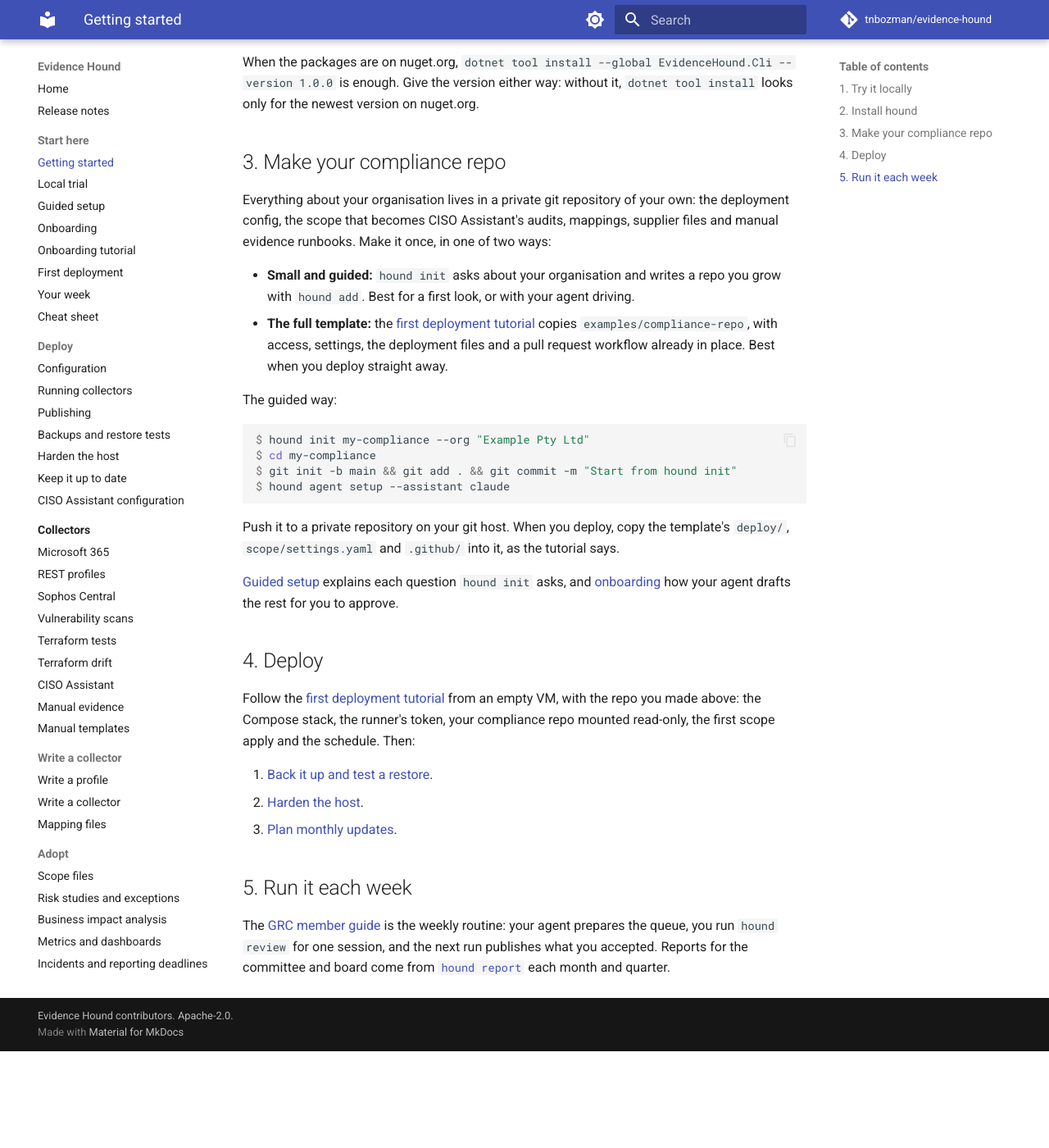
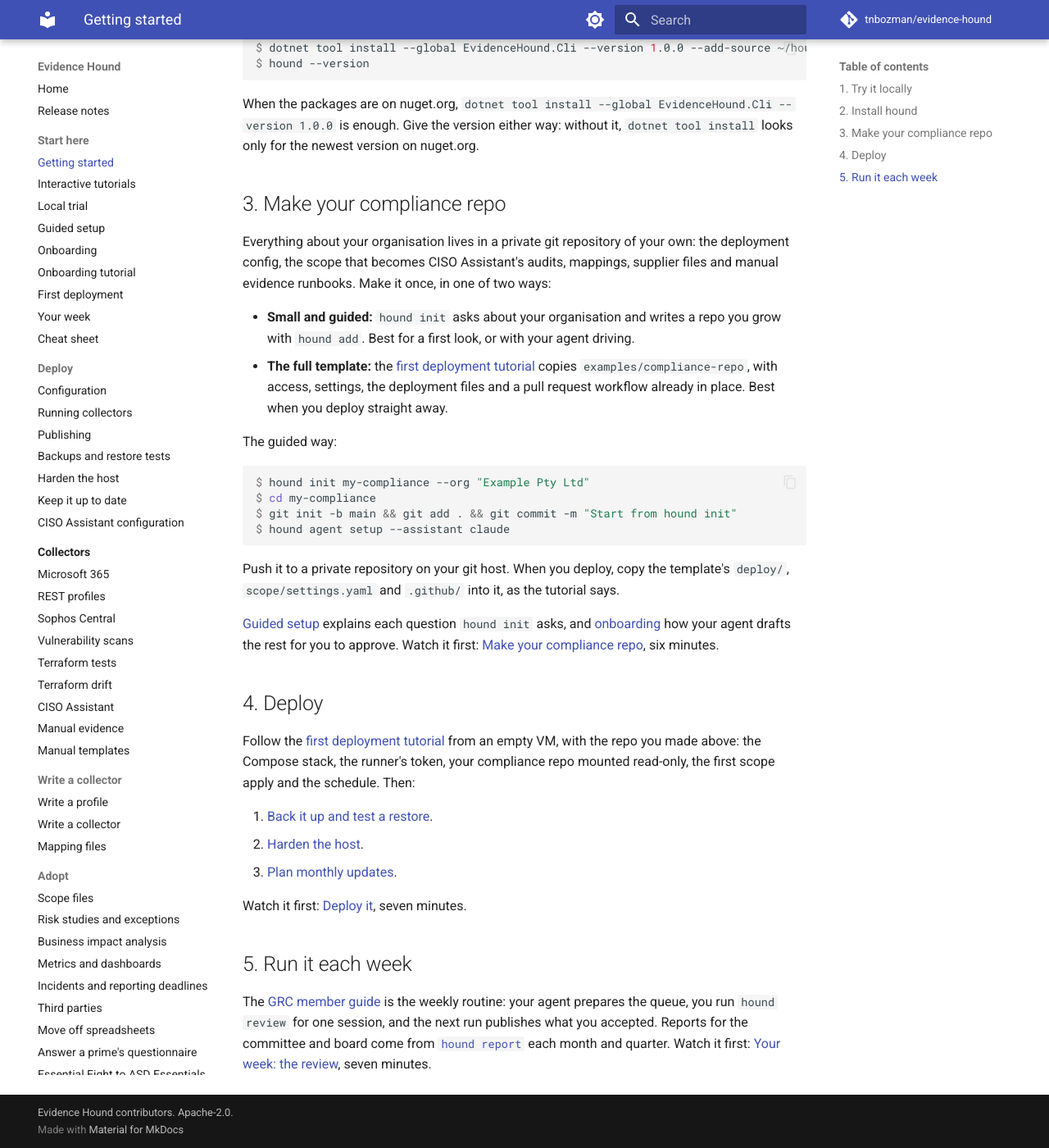
Before and after one commit to tnbozman/evidence-hound, an MkDocs documentation site: the page built from docs/getting-started.md, in a window 1280 px wide and 1400 px high, scrolled down 1057 px. Shown: the whole window at 82% size. Built offline with MkDocs 1.6.1 and Material for MkDocs 9.7.7, drawn with Linux system fonts in a browser that asks for light colours; comment, search, counter and statistics services are not loaded; before the commit the page ends 2339 px from its top, so only the background shows below that; some of the changed text lies outside the part shown.

Commit message:
feat(s20-05): publish the tutorials with the docs
Linked from getting started and the site's navigation; CI's docs job runs
the tutorial checks and the player's tests; the release workflow speaks the
narration with Kokoro before it publishes the site. The link checker and
markdownlint skip the local virtual environments.

Co-Authored-By: Claude Opus 5.5 <noreply@anthropic.com>
Claude-Session: https://claude.ai/code/session_01QC7Mi66rJRhyETCKrss4Fg

```diff
--- a/docs/getting-started.md
+++ b/docs/getting-started.md
@@ -13,14 +13,15 @@ one of these steps links to.
 4. [Deploy](#4-deploy): the [first deployment](tutorials/first-deployment.md), then backups, hardening and updates.
 5. [Run it each week](#5-run-it-each-week): the [GRC member guide](operate/grc-member.md) and your first `hound review`.
 
-The [cheat sheet](cheatsheet.md) lists every command on two pages.
+Each step has a short narrated [interactive tutorial](tutorials/interactive.md) to watch and try first. The [cheat sheet](cheatsheet.md)
+lists every command on two pages.
 
 ## 1. Try it locally
 
 You need Docker and an hour or two. The [local trial](tutorials/local-trial.md) starts a local CISO Assistant, sets up a fictional
 organisation with `hound init`, onboards its suppliers and systems with your coding agent, runs every collector against built-in dev
 servers (no real tenant needed) and walks you through a weekly review. `make trial` from a clone of this repository runs it step by
-step.
+step. Watch it first: [Try it locally](tutorials/interactive/play.html#local-trial), six minutes.
 
 ## 2. Install hound
 
@@ -64,6 +65,7 @@ Push it to a private repository on your git host. When you deploy, copy the temp
 
 [Guided setup](guided-setup.md) explains each question `hound init` asks, and [onboarding](onboarding.md) how your agent drafts the
 rest for you to approve.
+Watch it first: [Make your compliance repo](tutorials/interactive/play.html#compliance-repo), six minutes.
 
 ## 4. Deploy
 
@@ -74,8 +76,11 @@ compliance repo mounted read-only, the first scope apply and the schedule. Then:
 2. [Harden the host](deploy/hardening.md).
 3. [Plan monthly updates](deploy/updates.md).
 
+Watch it first: [Deploy it](tutorials/interactive/play.html#first-deployment), seven minutes.
+
 ## 5. Run it each week
 
 The [GRC member guide](operate/grc-member.md) is the weekly routine: your agent prepares the queue, you run `hound review` for one
 session, and the next run publishes what you accepted. Reports for the committee and board come from
 [`hound report`](reporting.md) each month and quarter.
+Watch it first: [Your week: the review](tutorials/interactive/play.html#your-week), seven minutes.
--- a/mkdocs.yml
+++ b/mkdocs.yml
@@ -53,6 +53,7 @@ nav:
   - Release notes: release-notes.md
   - Start here:
       - getting-started.md
+      - Interactive tutorials: tutorials/interactive.md
       - Local trial: tutorials/local-trial.md
       - Guided setup: guided-setup.md
       - Onboarding: onboarding.md
```
Also changed, not shown: 6 other files.
